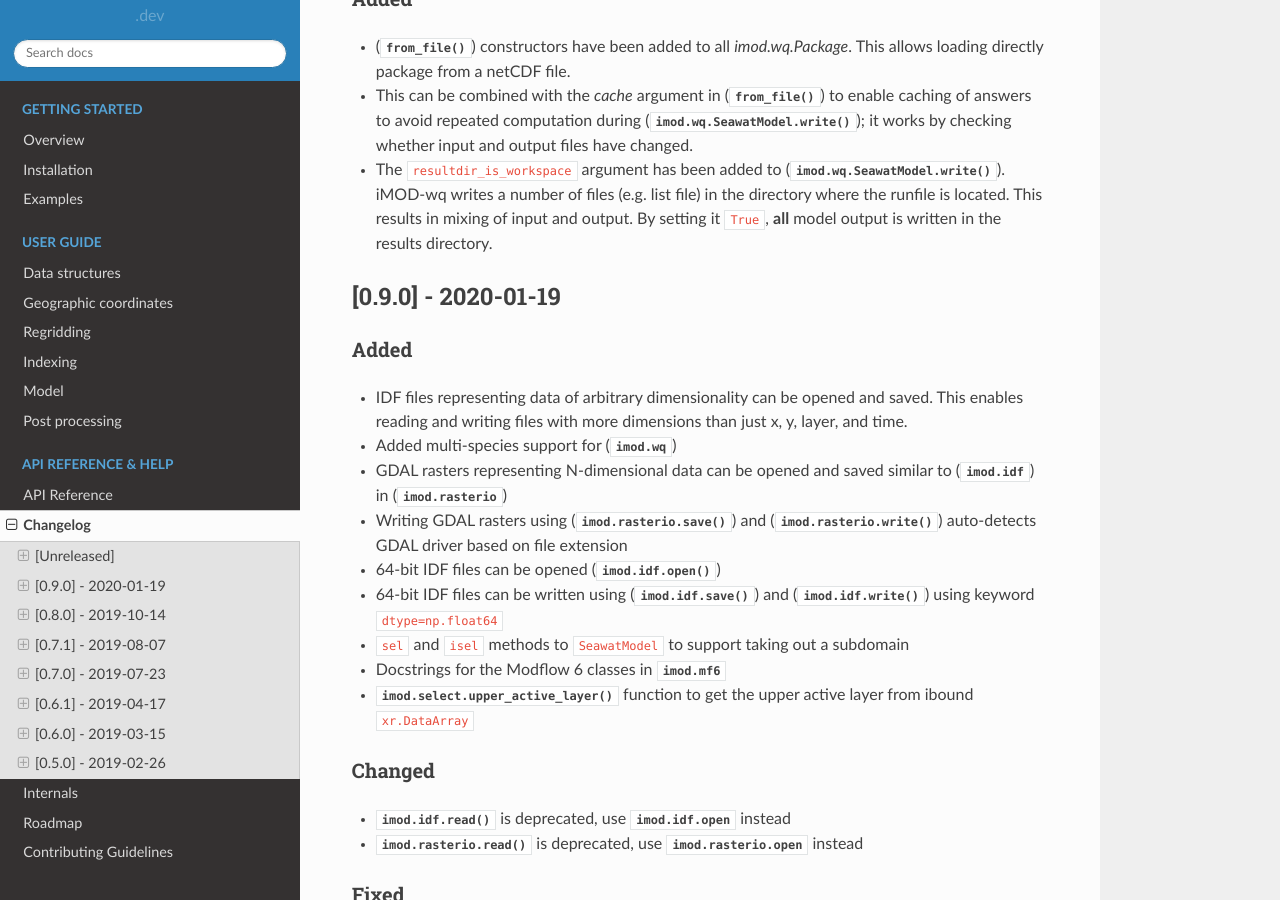
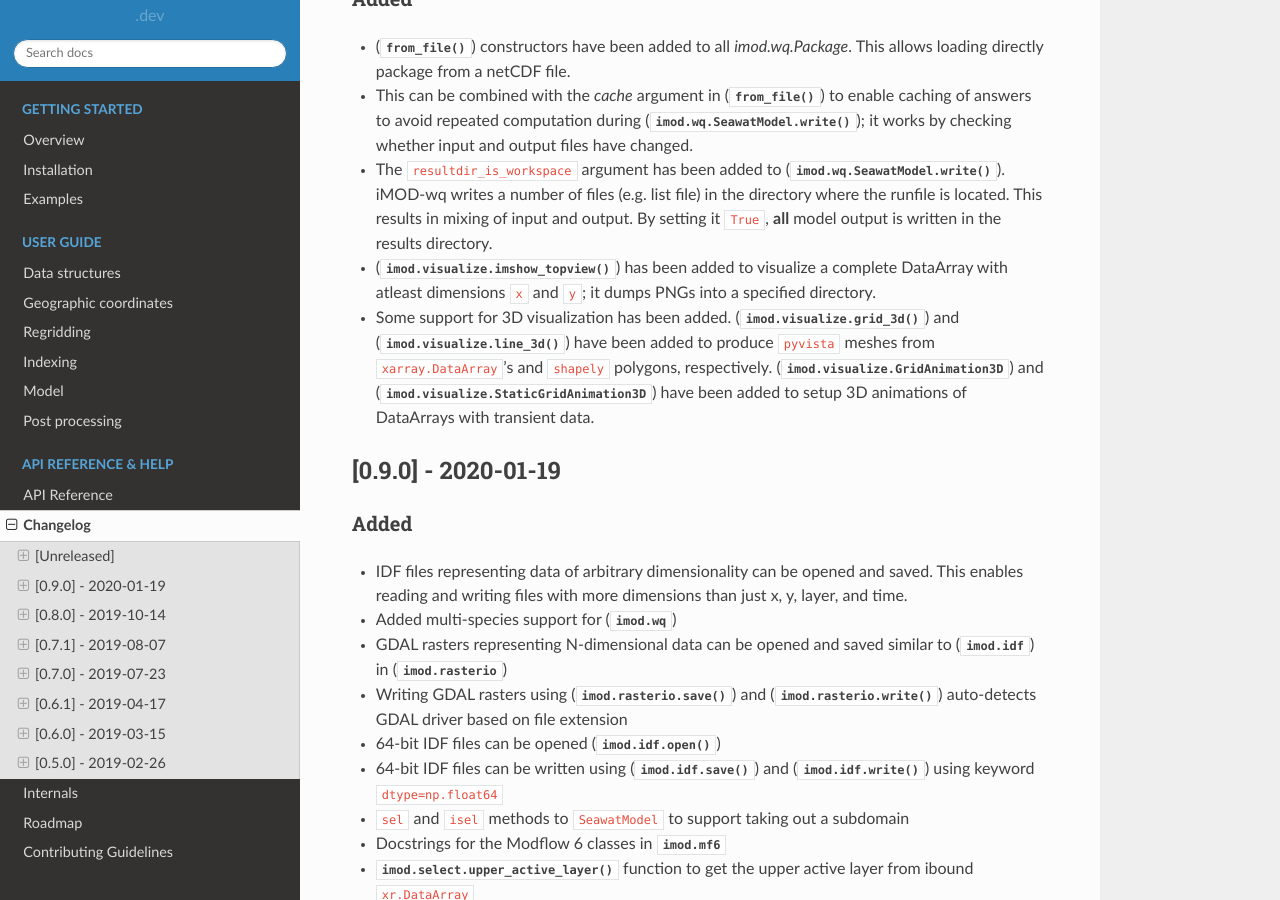
Before and after one commit to Deltares/imod-python, a Sphinx documentation site: the page built from docs/changelog.rst, in a window 1280 px wide and 900 px high, scrolled down 486 px. Built offline with Sphinx 7.4.7 and the Read the Docs theme 2.0.0, drawn with Linux system fonts in a browser that asks for light colours; the version number could not be read and is left out.

Commit message:
Update changelog

```diff
--- a/docs/changelog.rst
+++ b/docs/changelog.rst
@@ -27,6 +27,16 @@ Added
    iMOD-wq writes a number of files (e.g. list file) in the directory where the
    runfile is located. This results in mixing of input and output. By setting it
    ``True``, **all** model output is written in the results directory.
+-  (:func:`imod.visualize.imshow_topview`) has been added to visualize a complete
+   DataArray with atleast dimensions ``x`` and ``y``; it dumps PNGs into a
+   specified directory.
+-  Some support for 3D visualization has been added.
+   (:func:`imod.visualize.grid_3d`) and (:func:`imod.visualize.line_3d`) have been
+   added to produce ``pyvista`` meshes from ``xarray.DataArray``'s and
+   ``shapely`` polygons, respectively.
+   (:class:`imod.visualize.GridAnimation3D`) and (:class:`imod.visualize.StaticGridAnimation3D`)
+   have been added to setup 3D animations of DataArrays with transient data.
+
 
 [0.9.0] - 2020-01-19
 --------------------
```
